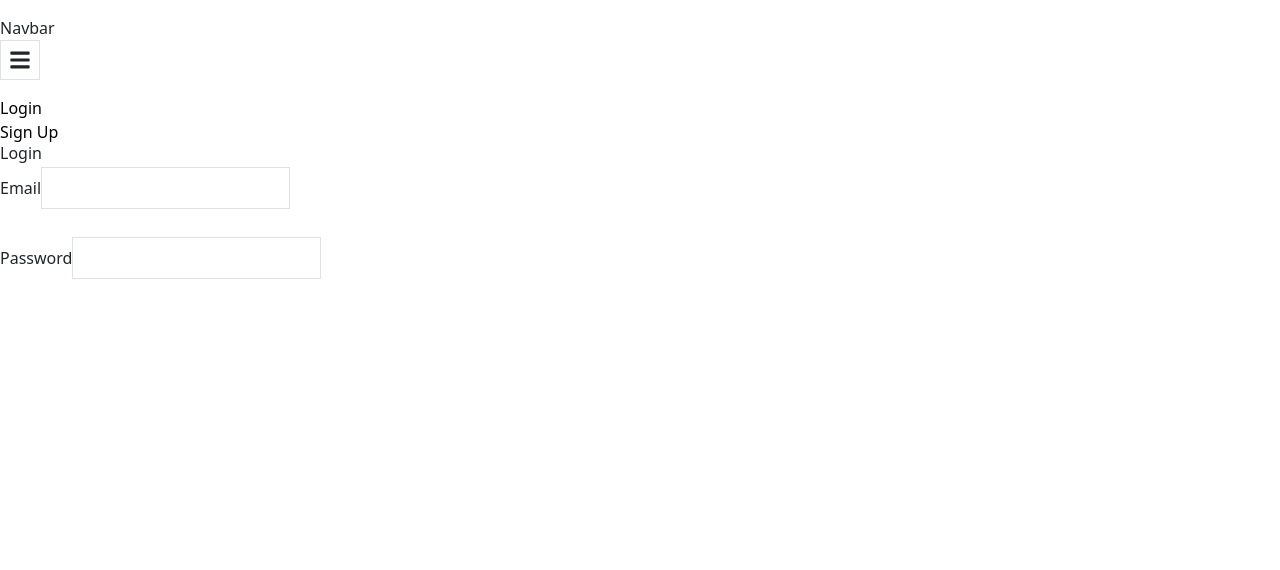
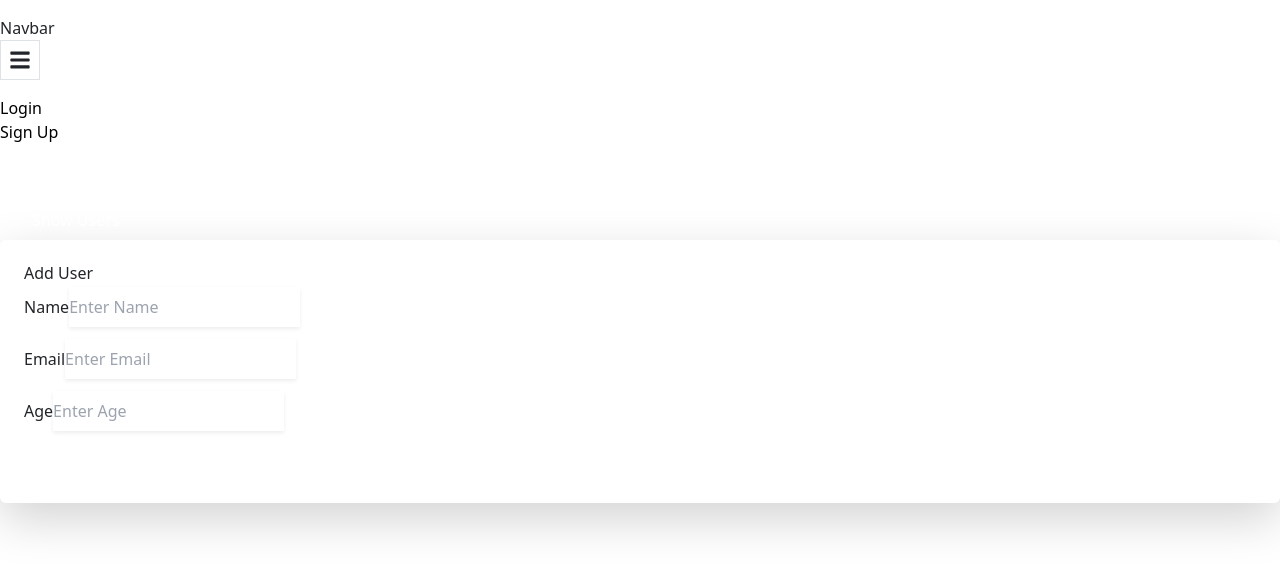
Before and after one commit to sasikola/user_data_with_auth_using_MERN, a React (Vite) app in the folder client/: page /create in a window 1280 px wide. Shown: the top 570 px of the page. Built offline with nearby package versions, Linux system fonts and the light colour scheme.

Commit message:
changes done

```diff
--- a/client/src/App.jsx
+++ b/client/src/App.jsx
@@ -1,4 +1,9 @@
-import { BrowserRouter as Router, Routes, Route } from "react-router-dom";
+import {
+  BrowserRouter as Router,
+  Routes,
+  Route,
+  useNavigate,
+} from "react-router-dom";
 import NavigationBar from "./Components/NavigationBar";
 import User from "./Pages/User";
 import CreateUser from "./Pages/CreateUser";
@@ -6,17 +11,11 @@ import UpdateUser from "./Pages/UpdateUser";
 import Signup from "./Pages/Signup";
 import Login from "./Pages/Login";
 import Dashboard from "./Pages/Dashboard";
-import { useEffect, useState } from "react";
+
+export default function App() {
 
 
-export default function App() {
-  const [isLoggedIn, setIsLoggedIn] = useState(false);
 
-  useEffect(() => {
-    // Check if the user is logged in based on your authentication mechanism
-    const token = localStorage.getItem("token");
-    setIsLoggedIn(!!token);
-  }, []);
 
 
   return (
@@ -27,8 +26,8 @@ export default function App() {
           <Route path="/" element={<Dashboard />} />
           <Route path="/signup" element={<Signup />} />
           <Route path="/login" element={<Login />} />
-          <Route path="/user" element={isLoggedIn ? <User /> : <Login/>} />
-          <Route path="/create" element={isLoggedIn ? <CreateUser /> : <Login/>} />
+          <Route path="/user" element={<User />} />
+          <Route path="/create" element={<CreateUser />} />
           <Route path="/edit/:id" element={<UpdateUser />} />
         </Routes>
       </Router>
--- a/client/src/Components/NavigationBar.jsx
+++ b/client/src/Components/NavigationBar.jsx
@@ -2,6 +2,7 @@ import { useEffect, useState } from "react";
 import { Link, useNavigate } from "react-router-dom";
 import { FaBars } from "react-icons/fa";
 import { RxCrossCircled } from "react-icons/rx";
+import toast from "react-hot-toast";
 
 function NavigationBar() {
   const [navbar, setNavbar] = useState(false);
@@ -20,6 +21,7 @@ function NavigationBar() {
 
     // Update the authentication status
     setIsLoggedIn(false);
+    toast.success("Logged Successfully")
 
     navigate("/login");
   };
@@ -27,6 +29,8 @@ function NavigationBar() {
   const handleClick = () => {
     setNavbar(!navbar);
   };
+
+
 
   return (
     <nav className="w-full h-auto bg-slate-400 lg:px-9 md:px-10 sm:px-14 px-12 shadow-md sm:py-4">
--- a/client/src/Pages/AddUserButton.jsx
+++ b/client/src/Pages/AddUserButton.jsx
@@ -1,16 +1,45 @@
 // src/components/AddUserButton.jsx
 
-import { Link } from "react-router-dom";
+import { useEffect, useState } from "react";
+import { Link, useNavigate } from "react-router-dom";
 
-const AddUserButton = () => (
+const AddUserButton = () => {
+  const navigate = useNavigate();
+  const [isLoggedIn, setIsLoggedIn] = useState(false);
+
+  useEffect(() => {
+    // Check if the user is logged in based on your authentication mechanism
+    const token = localStorage.getItem("token");
+    setIsLoggedIn(!!token);
+  }, []);
+
+  const handleAddUser = () => {
+    if (isLoggedIn) {
+      navigate("/create");
+    } else {
+      navigate("/login");
+    }
+  };
+
+
+  return (
+    <>
       <div className="mt-2 sm: mb-6">
-    <Link
+        {/* <Link
           to="/create"
           className="bg-blue-500 text-white py-2 px-4 rounded-full shadow-md hover:bg-blue-600"
         >
           Add User
-    </Link>
+        </Link> */}
+        <button
+          onClick={handleAddUser}
+          className="bg-blue-500 text-white py-2 px-4 rounded-full shadow-md hover:bg-blue-600"
+        >
+          Add User
+        </button>
       </div>
+    </>
   );
+};
 
 export default AddUserButton;
--- a/client/src/Pages/Dashboard.jsx
+++ b/client/src/Pages/Dashboard.jsx
@@ -6,11 +6,20 @@ import { useDispatch, useSelector } from "react-redux";
 import axios from "axios";
 import { getUser } from "../Redux/userSlice";
 import ShowUsers from "./ShowUsers";
+import { useNavigate } from "react-router-dom";
 
 function Dashboard() {
   // const [users, setUsers] = useState([]);
   const users = useSelector((state) => state.users.users);
   const dispatch = useDispatch();
+  const navigate = useNavigate();
+  const [isLoggedIn, setIsLoggedIn] = useState(false);
+
+  useEffect(() => {
+    // Check if the user is logged in based on your authentication mechanism
+    const token = localStorage.getItem("token");
+    setIsLoggedIn(!!token);
+  }, []);
 
 
 
--- a/client/src/Pages/Login.jsx
+++ b/client/src/Pages/Login.jsx
@@ -1,4 +1,4 @@
-import { useState } from "react";
+import { useEffect, useState } from "react";
 import axios from "axios";
 import { useNavigate } from "react-router-dom";
 import toast from "react-hot-toast";
@@ -8,9 +8,16 @@ function Login() {
     email: "",
     password: "",
   });
+  const [isLoggedIn, setIsLoggedIn] = useState(false);
 
   // const history = useHistory(); // Create a history object for navigation/
   const navigate = useNavigate();
+
+  useEffect(() => {
+    // Check if the user is logged in based on your authentication mechanism
+    const token = localStorage.getItem("token");
+    setIsLoggedIn(!!token);
+  }, []);
 
   const handleChange = (e) => {
     const { name, value } = e.target;
@@ -37,7 +44,7 @@ function Login() {
       navigate("/");
       // history.push('/home'); // Adjust the route according to your application
     } catch (error) {
-      console.error("Login error:", error.response.data);
+      console.error("Login error:", error);
     }
   };
   return (
--- a/client/src/Pages/ShowUsers.jsx
+++ b/client/src/Pages/ShowUsers.jsx
@@ -1,14 +1,32 @@
-import { Link } from "react-router-dom";
+import { useEffect, useState } from "react";
+import { Link, useNavigate } from "react-router-dom";
 
 function ShowUsers() {
+  const navigate = useNavigate();
+  const [isLoggedIn, setIsLoggedIn] = useState(false);
+
+  useEffect(() => {
+    // Check if the user is logged in based on your authentication mechanism
+    const token = localStorage.getItem("token");
+    setIsLoggedIn(!!token);
+  }, []);
+
+  const handleShowUsers = () => {
+    if (isLoggedIn) {
+      navigate("/user");
+    } else {
+      navigate("/login");
+    }
+  };
   return (
     <div className="mx-2 mt-2 sm:mb-4">
-      <Link
+      {/* <Link
         to="/user"
         className="bg-blue-500 text-white py-2 px-4 rounded-full shadow-md hover:bg-blue-600"
       >
         Show USers
-      </Link>
+      </Link> */}
+      <button onClick={handleShowUsers} className="bg-blue-500 text-white py-2 px-4 rounded-full shadow-md hover:bg-blue-600">Show Users</button>
 
     </div>
   );
```
Also changed, not shown: 1 other file (tests, documents, lock files or other folders). Lines whose indentation alone changed are shown as unchanged.
